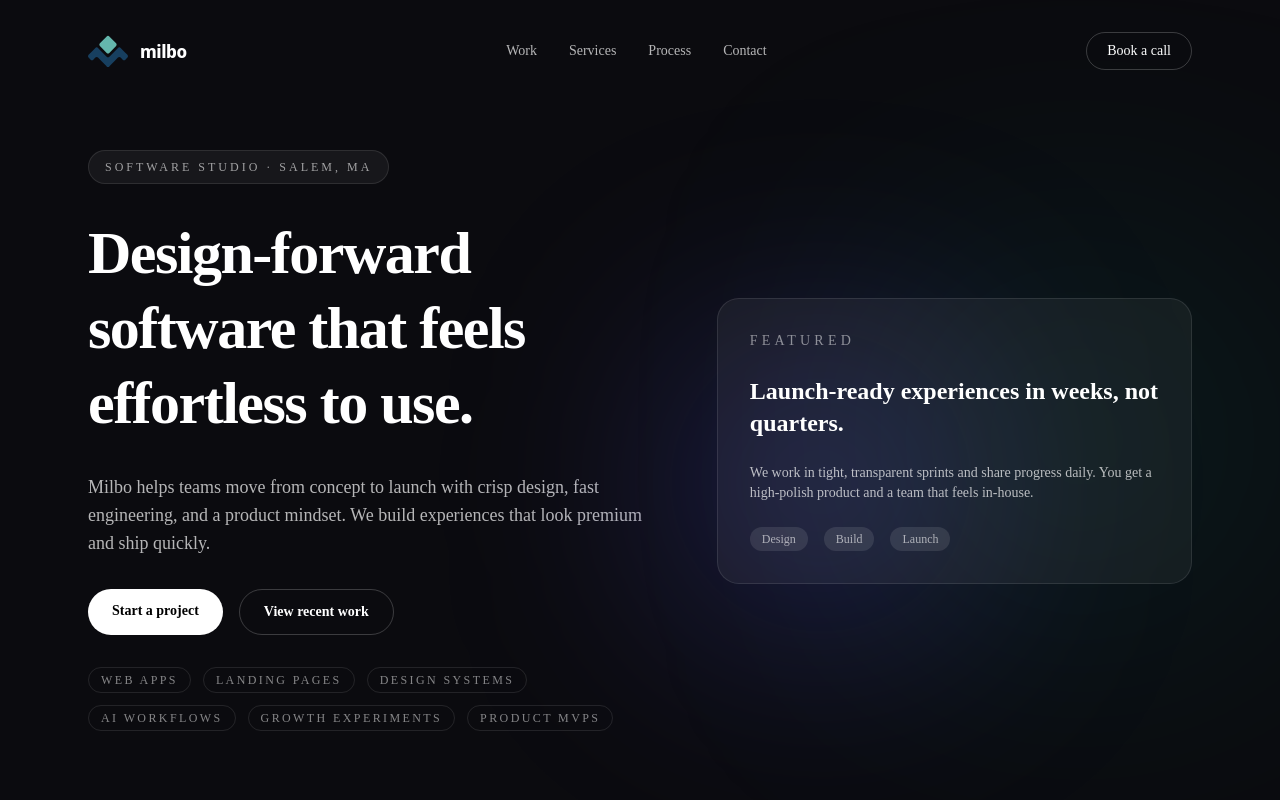
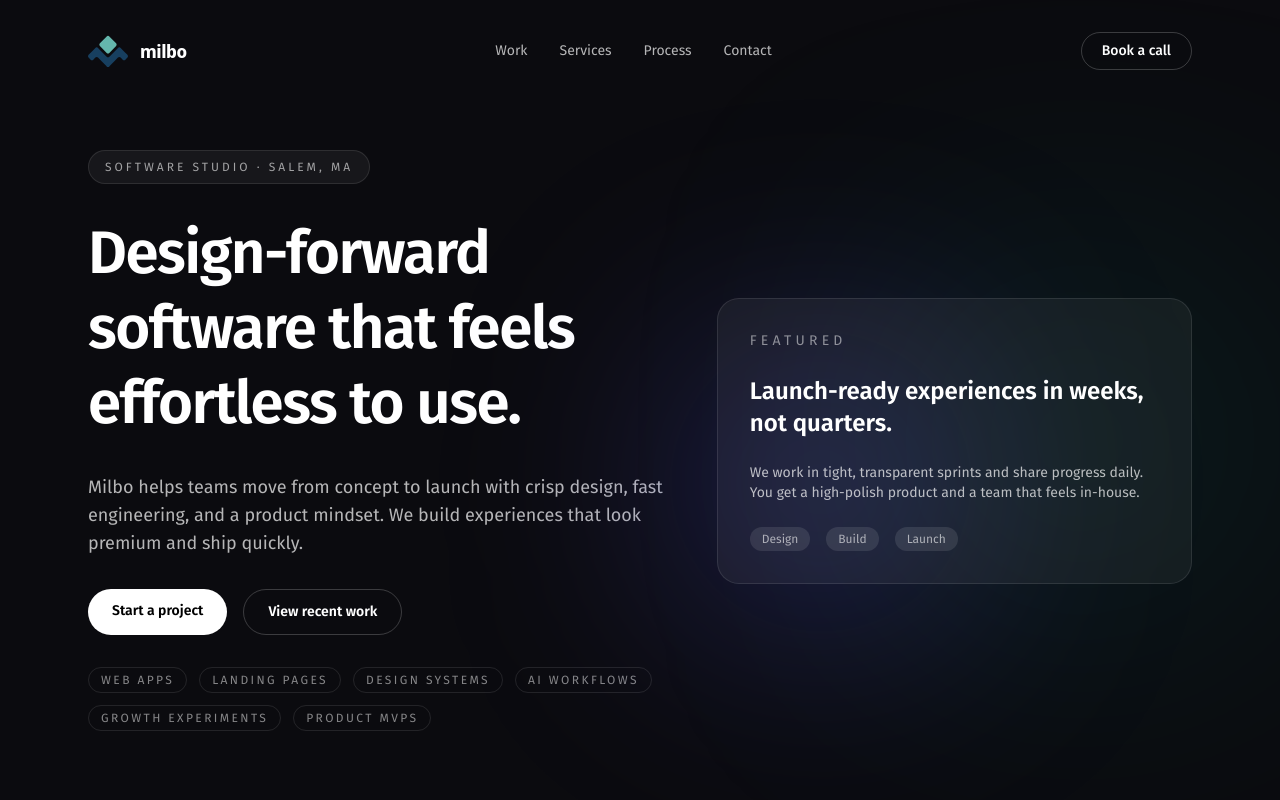
Before and after one commit to Milbo-LLC/milbo-website, a Next.js app: page / in a window 1280 px wide. Shown: the top 800 px of the page. Built offline with nearby package versions, Linux system fonts and the light colour scheme.

Commit message:
Force Fira Sans sitewide

```diff
--- a/src/app/globals.css
+++ b/src/app/globals.css
@@ -134,6 +134,6 @@
   h4,
   h5,
   h6 {
-    font-family: var(--font-sans);
+    font-family: inherit;
   }
 }
--- a/src/app/layout.tsx
+++ b/src/app/layout.tsx
@@ -35,7 +35,7 @@ export default function RootLayout({
   return (
     <html lang="en">
       <body
-        className={`${firaSans.variable} ${mono.variable} ${notoSansDisplay.variable} antialiased`}
+        className={`${firaSans.className} ${firaSans.variable} ${mono.variable} ${notoSansDisplay.variable} antialiased`}
       >
         {children}
       </body>
```
